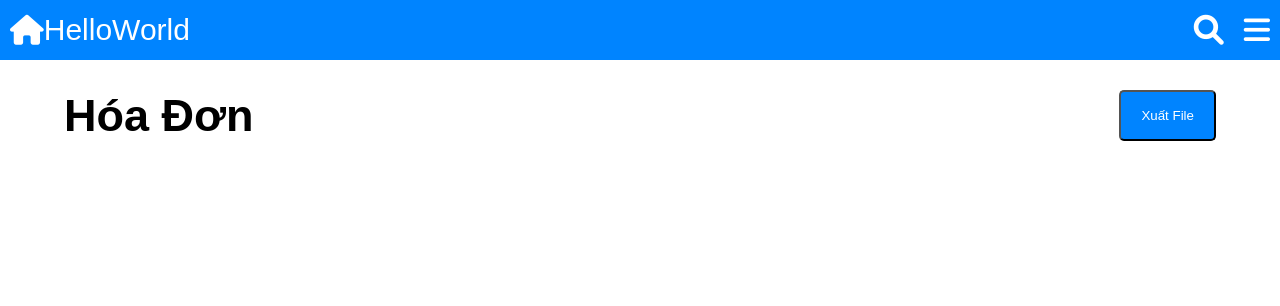
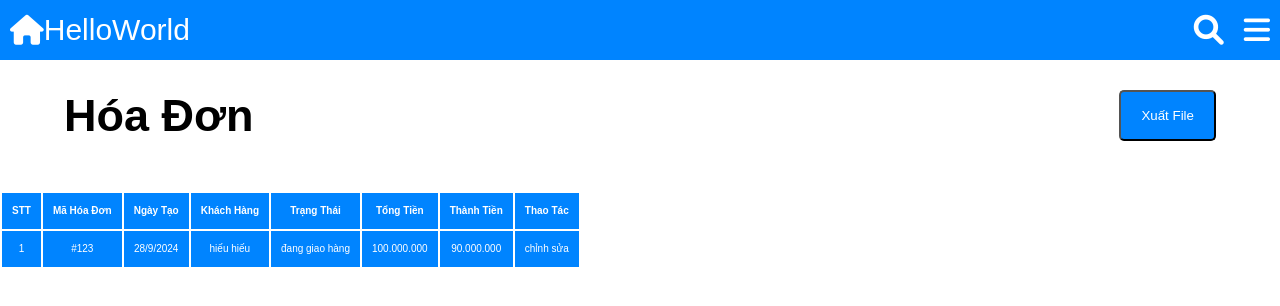
Before and after one commit to hina-kasumi/BTL_Tk_Web, a plain HTML site: page index.html in a window 1280 px wide. Drawn offline with nearby package versions, Linux system fonts and the light colour scheme.

Commit message:
add table in Home

```diff
--- a/index.html
+++ b/index.html
@@ -44,7 +44,7 @@
                 </div>
             </div>
 
-
+            <!-- more option -->
             <div class="header__nav__more-opt">
                 <i class="fa-solid fa-bars pop-up-element"></i>
                 <ul class="nav__more-opt">
@@ -63,6 +63,32 @@
             <h1 class="title">Hóa Đơn</h1>
             <button class="main__xuat-file">Xuất File</button>
         </div>
+
+        <!-- table -->
+        <div class="main__table">
+            <table>
+                <tr>
+                    <th>STT</th>
+                    <th>Mã Hóa Đơn</th>
+                    <th>Ngày Tạo</th>
+                    <th>Khách Hàng</th>
+                    <th>Trạng Thái</th>
+                    <th>Tổng Tiền</th>
+                    <th>Thành Tiền</th>
+                    <th>Thao Tác</th>
+                </tr>
+                <tr>
+                    <td>1</td>
+                    <td>#123</td>
+                    <td>28/9/2024</td>
+                    <td>hiếu hiếu</td>
+                    <td>đang giao hàng</td>
+                    <td>100.000.000</td>
+                    <td>90.000.000</td>
+                    <td>chỉnh sửa</td>
+                </tr>
+            </table>
+        </div>
     </section>
 
     <script src="index.js"></script>
--- a/index.js
+++ b/index.js
@@ -5,6 +5,13 @@ function initPopup() {
         popup[i].addEventListener('click', function () {
             console.log('Phần tử được click là class thứ: ' + i);
             popup[i].nextElementSibling.style.display = (popup[i].nextElementSibling.style.display === 'none') ? 'flex' : 'none';
+
+            // tắt tất cả các popup khác
+            for (let j = 0; j < popup.length; j++) {
+                if (j !== i) {
+                    popup[j].nextElementSibling.style.display = 'none';
+                }
+            }
         });
     }
 }
```
